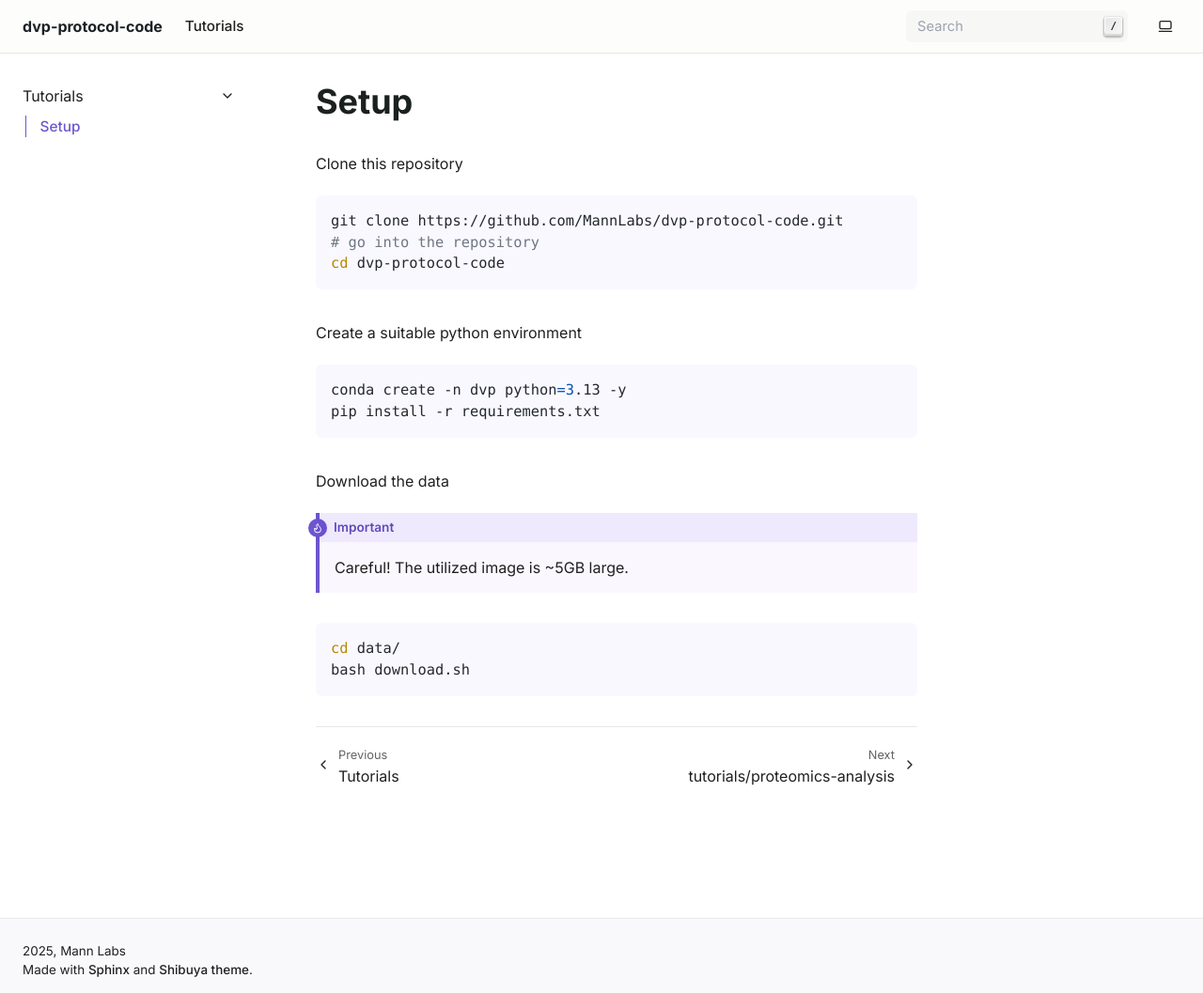
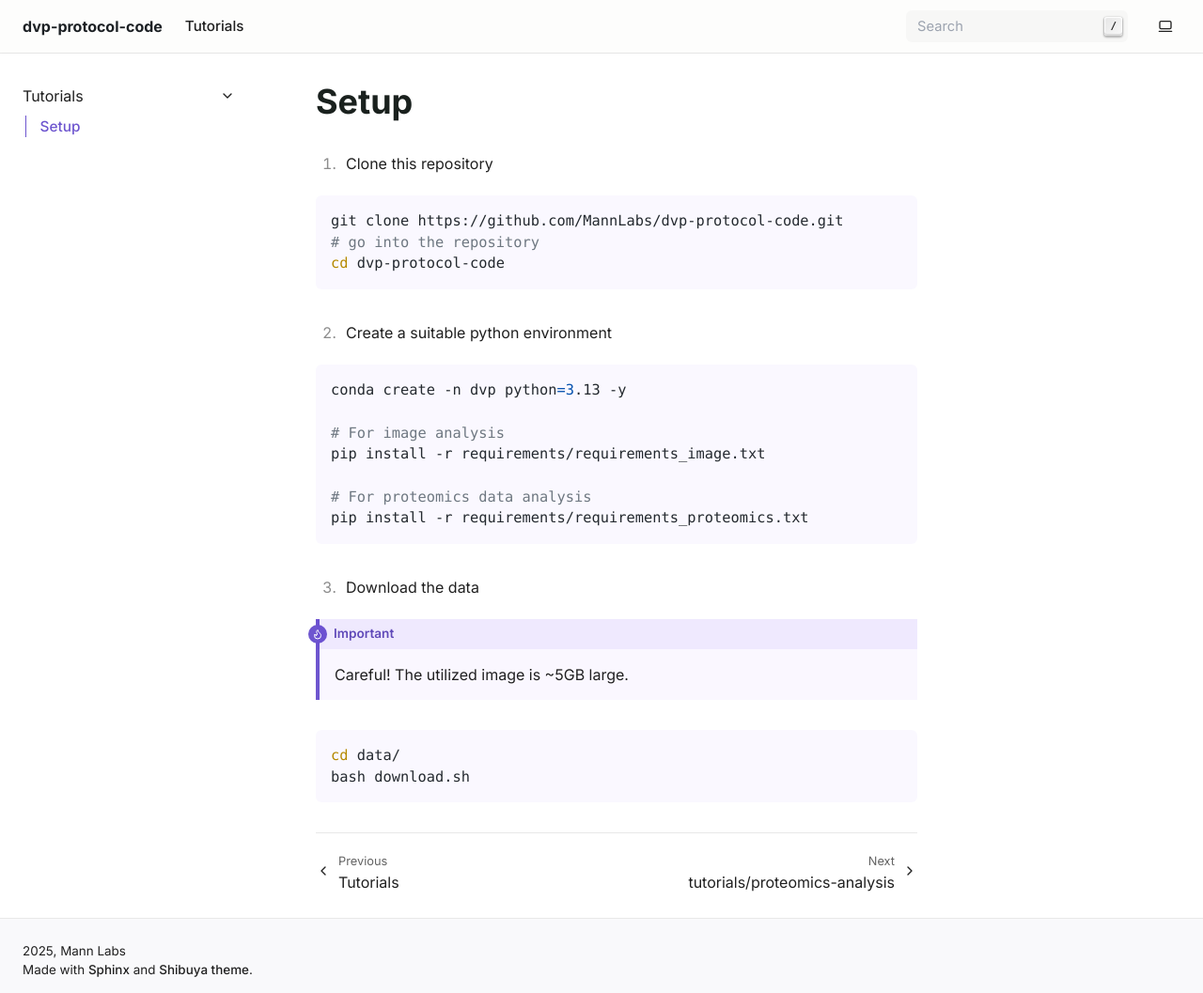
Before and after one commit to NordmannLab/dvp-protocol-code, a Sphinx documentation site: the page built from docs/tutorials/setup.md, in a window 1280 px wide and 1057 px high. Shown: the whole window at 94% size. Built offline with Sphinx 7.4.7, drawn with Linux system fonts in a browser that asks for light colours; pages that are not in the unit, such as notebooks, are missing from menus.

Commit message:
Update environment setup instructions, account for different environments for proteomics data analysis and image analysis

````diff
--- a/docs/tutorials/setup.md
+++ b/docs/tutorials/setup.md
@@ -8,14 +8,19 @@ git clone https://github.com/MannLabs/dvp-protocol-code.git
 cd dvp-protocol-code
 ```
 
-Create a suitable python environment
+2. Create a suitable python environment
 
 ```shell
 conda create -n dvp python=3.13 -y
-pip install -r requirements.txt
+
+# For image analysis
+pip install -r requirements/requirements_image.txt
+
+# For proteomics data analysis
+pip install -r requirements/requirements_proteomics.txt
 ```
 
-Download the data
+3. Download the data
 
 :::{important}
 Careful! The utilized image is ~5GB large.
````
Also changed, not shown: other parts of docs/tutorials/setup.md (+1 -1 lines), README.md (+9 -4 lines).
